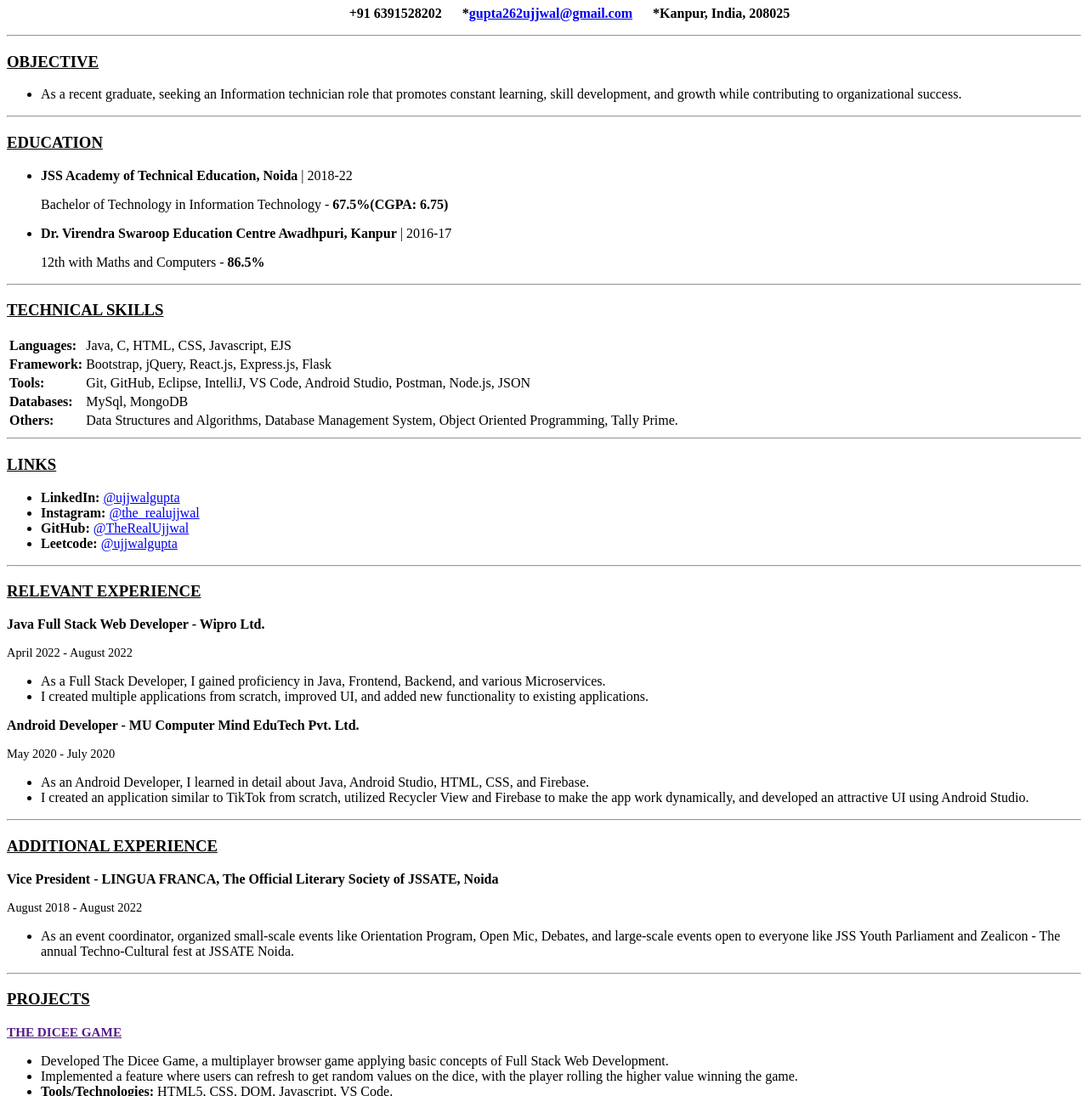
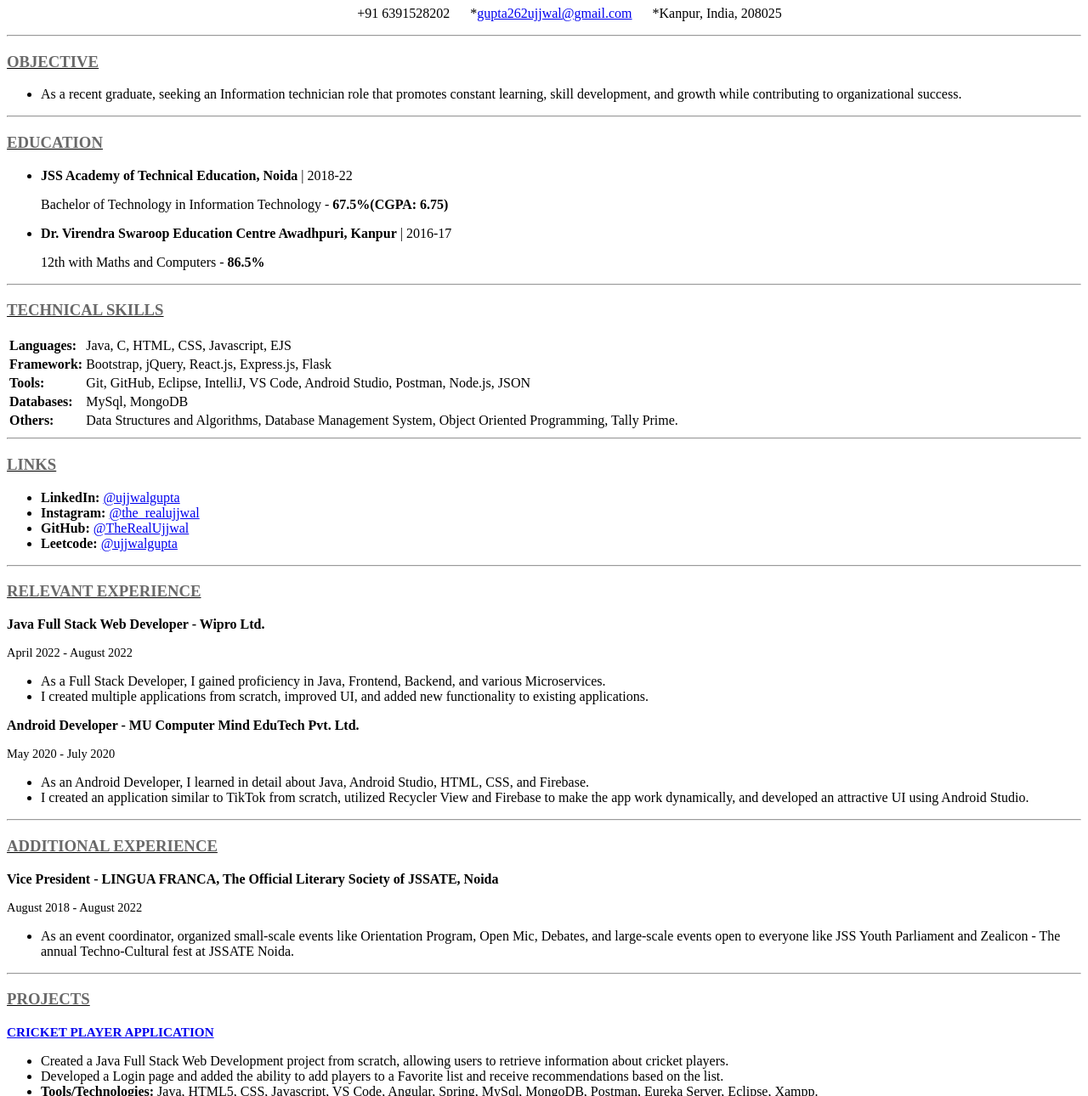
Before and after one commit to TheRealUjjwal/Ujjwal-s-Portfolio, a plain HTML site: page index.html in a window 1280 px wide. Shown: the part 73-1363 px from the top of the page at 85% size. Drawn offline with Linux system fonts and the light colour scheme.

Commit message:
Modified

```diff
--- a/CV.css
+++ b/CV.css
@@ -1,3 +1,6 @@
+nowrap {
+    white-space: nowrap;
+}
 #div_top_hypers {
     background-color:#eeeeee;
     display:inline;
--- a/index.html
+++ b/index.html
@@ -7,28 +7,28 @@
 </head>
 <body>
 <center>
-    <h1>UJJWAL GUPTA</h1>
+    <h1><span class="nowrap" style="color: #a9a9a9;">UJJWAL</span><span class="nowrap"> GUPTA</span></h1>
     <div id="div_top_hypers">
         <ul id="ul_top_hypers">
-            <li style="padding-left: 20px"><strong>+91 6391528202</strong></li>
-            <li style="padding-left: 20px"><strong>*<a href="gupta262ujjwal@gmail.com">gupta262ujjwal@gmail.com</a></strong></li>
-            <li style="padding-left: 20px"><strong>*Kanpur, India, 208025</strong></li>
+            <li style="padding-left: 20px">+91 6391528202</li>
+            <li style="padding-left: 20px">*<a href="gupta262ujjwal@gmail.com">gupta262ujjwal@gmail.com</a></li>
+            <li style="padding-left: 20px">*Kanpur, India, 208025</li>
         </ul>
     </div>
     </center>
     <hr size="2">
-    <u><h3>OBJECTIVE</h3></u>
+    <u><h3 style="color: #696969;">OBJECTIVE</h3></u>
     <ul>
         <li>As a recent graduate, seeking an Information technician role that promotes constant learning, skill development, and growth while contributing to organizational success.</li>
     </ul>
     <hr size="2">
-    <u><h3>EDUCATION</h3></u>
+    <u><h3 style="color: #696969;">EDUCATION</h3></u>
     <ul>
         <li><strong>JSS Academy of Technical Education, Noida</strong> | 2018-22</li><p>Bachelor of Technology in Information Technology - <strong>67.5%(CGPA: 6.75)</strong></p>
         <li><strong>Dr. Virendra Swaroop Education Centre Awadhpuri, Kanpur</strong> | 2016-17</li><p>12th with Maths and Computers - <strong>86.5%</strong></p>
     </ul>
     <hr size="2">
-    <u><h3>TECHNICAL SKILLS</h3></u>
+    <u><h3 style="color: #696969;">TECHNICAL SKILLS</h3></u>
     <table>
         <tr>
             <td><strong>Languages: </strong></td>
@@ -52,7 +52,7 @@
         </tr>
     </table>
     <hr size="2">
-    <u><h3>LINKS</h3></u>
+    <u><h3 style="color: #696969;">LINKS</h3></u>
     <ul>
     <li><strong>LinkedIn: </strong><a href="https://www.linkedin.com/in/ujjwal-gupta-0974641b4/">@ujjwalgupta</a></li>
     <li><strong>Instagram: </strong><a href="https://www.instagram.com/the_realujjwal/">@the_realujjwal</a></li>
@@ -60,7 +60,7 @@
     <li><strong>Leetcode: </strong><a href="https://leetcode.com/gupta262ujjwal/">@ujjwalgupta</a></li>
     </ul>
     <hr size="2">
-    <u><h3>RELEVANT EXPERIENCE</h3></u>
+    <u><h3 style="color: #696969;">RELEVANT EXPERIENCE</h3></u>
     <p><strong>Java Full Stack Web Developer - Wipro Ltd.</strong></p><p style="font-size: 90%;">April 2022 - August 2022</p>
     <ul>
         <li>As a Full Stack Developer, I gained proficiency in Java, Frontend, Backend, and various Microservices.</li>
@@ -72,19 +72,13 @@
         <li>I created an application similar to TikTok from scratch, utilized Recycler View and Firebase to make the app work dynamically, and developed an attractive UI using Android Studio.</li>
     </ul>
     <hr size="2">
-    <u><h3>ADDITIONAL EXPERIENCE</h3></u>
+    <u><h3 style="color: #696969;">ADDITIONAL EXPERIENCE</h3></u>
     <p><strong>Vice President - LINGUA FRANCA, The Official Literary Society of JSSATE, Noida</strong></p><p style="font-size: 90%;">August 2018 - August 2022</p>
     <ul>
         <li>As an event coordinator, organized small-scale events like Orientation Program, Open Mic, Debates, and large-scale events open to everyone like JSS Youth Parliament and Zealicon - The annual Techno-Cultural fest at JSSATE Noida.</li>
     </ul>
     <hr size="2">
-    <u><h3>PROJECTS</h3></u>
-    <p style="font-size: 95%;"><strong><a href="">THE DICEE GAME</a></strong></p>
-    <ul>
-        <li>Developed The Dicee Game, a multiplayer browser game applying basic concepts of Full Stack Web Development.</li>
-        <li>Implemented a feature where users can refresh to get random values on the dice, with the player rolling the higher value winning the game.</li>
-        <li><strong>Tools/Technologies: </strong>HTML5, CSS, DOM, Javascript, VS Code.</li>
-    </ul>
+    <u><h3 style="color: #696969;">PROJECTS</h3></u>
     <p style="font-size: 95%;"><strong><a href="https://github.com/TheRealUjjwal/Cricket-Player-Application">CRICKET PLAYER APPLICATION</a></strong></p>
     <ul>
         <li>Created a Java Full Stack Web Development project from scratch, allowing users to retrieve information about cricket players.</li>
@@ -97,6 +91,12 @@
         <li>Ensemble learning techniques such as Bagging, Boosting, and Stacking to provide accuracy in defect prediction.</li>
         <li>One can use these techniques to predict and remove the bugs and defects for smooth and efficient working of the applications.</li>
         <li><strong>Tools/Technologies: </strong>Machine Learning Clasifiers, Python, Jupyter Notebook, Numpy.</li>
+    </ul>
+    <p style="font-size: 95%;"><strong><a href="">THE DICEE GAME</a></strong></p>
+    <ul>
+        <li>Developed The Dicee Game, a multiplayer browser game applying basic concepts of Full Stack Web Development.</li>
+        <li>Implemented a feature where users can refresh to get random values on the dice, with the player rolling the higher value winning the game.</li>
+        <li><strong>Tools/Technologies: </strong>HTML5, CSS, DOM, Javascript, VS Code.</li>
     </ul>
     <p style="font-size: 95%;"><strong><a href="https://github.com/TheRealUjjwal/Cricket-Player-Application">PERSONAL BLOG WEBSITE</a></strong></p>
     <ul>
@@ -111,7 +111,7 @@
         <li><strong>Tools/Technologies: </strong>Machine Learning Clasifiers, Python, Jupyter Notebook, Numpy, Flask.</li>
     </ul>
     <hr size="2">
-    <u><h3>AWARDS AND CERTIFICATION</h3></u>
+    <u><h3 style="color: #696969;">AWARDS AND CERTIFICATION</h3></u>
     <ul>
         <li>The Complete 2023 Web Development Bootcamp by Dr. Angela Yu (Udemy) | April 2023 - Ongoing</li>
         <li>Android App Development using Java by MU Computer Mind EduTech Pvt. Ltd. | May 2020 - July 2020</li>
@@ -119,7 +119,7 @@
         <li>The Fundamentals of Digital Marketing by Google Digital Garage | May 2020 - May 2020</li>
     </ul>
     <hr size="2">
-    <u><h3>STRENGTHS</h3></u>
+    <u><h3 style="color: #696969;">STRENGTHS</h3></u>
     <ul>
         <li>Teamwork and Planning Strategies</li>
         <li>Time Management</li>
@@ -127,7 +127,7 @@
     </ul>
     <hr size="2">
     <footer>
-        <p><center>© 2023 Ujjwal Gupta</center></p>
+        <p><center><strong>© 2023 Ujjwal Gupta</strong></center></p>
     </footer>
 </body>
 </html>
```
